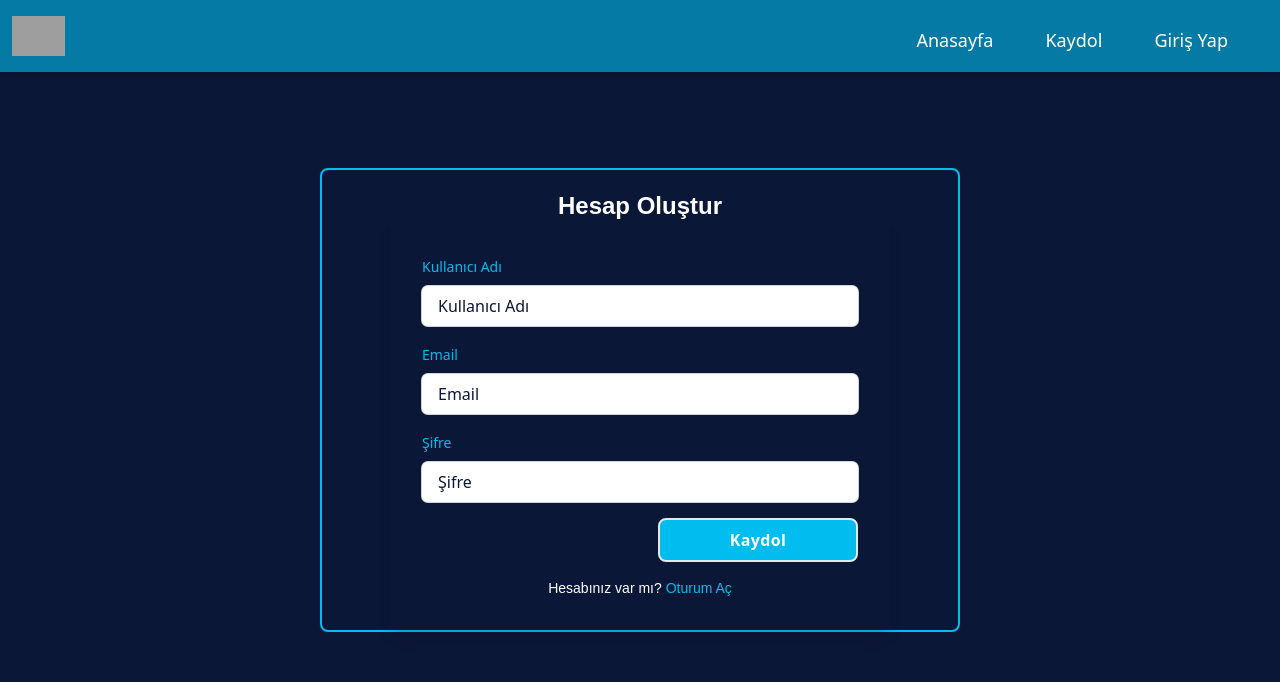
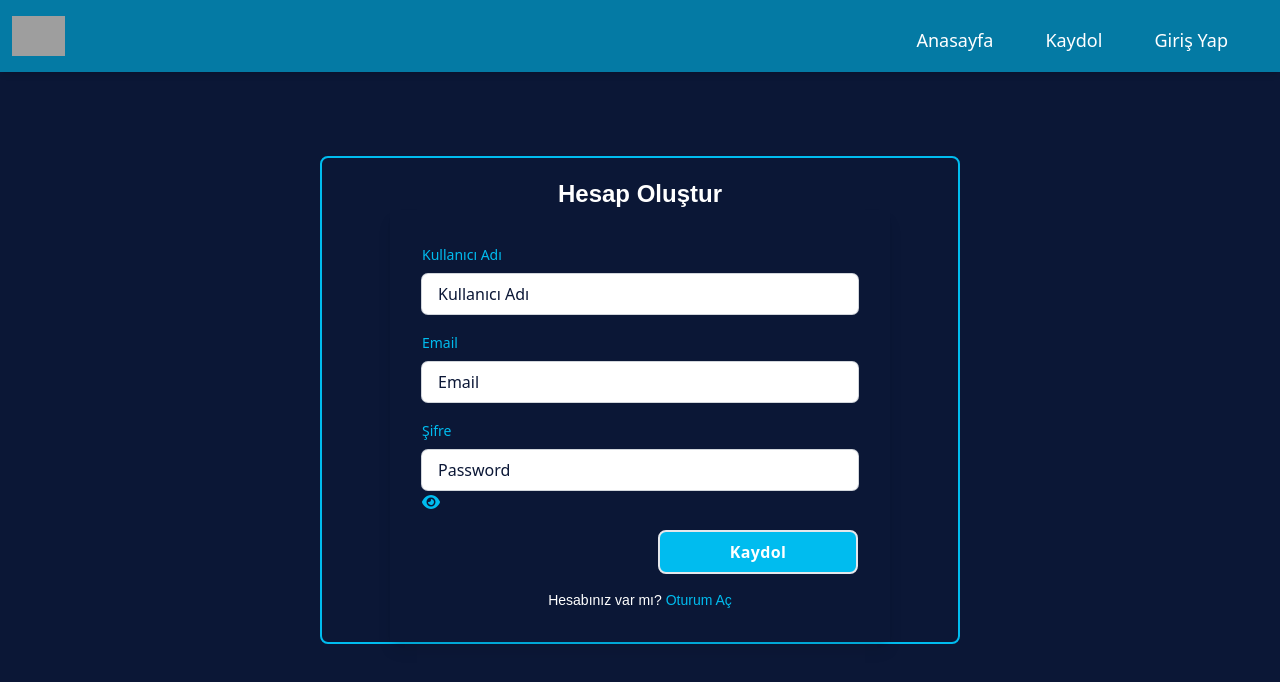
Before and after one commit to netcad3d/ReactVtkMaster, a React (Vite) app in the folder frontend/react-vtk/: page /signup in a window 1280 px wide. Shown: the top 682 px of the page. Built offline with nearby package versions, Linux system fonts and the light colour scheme; grey boxes are pictures that could not be loaded.

Commit message:
passw toggle added

```diff
--- a/frontend/react-vtk/package.json
+++ b/frontend/react-vtk/package.json
@@ -9,6 +9,8 @@
     "preview": "vite preview"
   },
   "dependencies": {
+    "@fortawesome/free-solid-svg-icons": "^6.1.2",
+    "@fortawesome/react-fontawesome": "^0.2.0",
     "@kitware/vtk.js": "^25.7.0",
     "@reduxjs/toolkit": "^1.8.4",
     "axios": "^0.27.2",
--- a/frontend/react-vtk/src/components/Signup.jsx
+++ b/frontend/react-vtk/src/components/Signup.jsx
@@ -6,14 +6,23 @@ import { useDispatch, useSelector } from "react-redux";
 import styles from "../Styling/verify.module.css";
 import { registerUser } from "../slices/authSlice";
 
+import axios from "axios";
 import Swal from "sweetalert2";
-import axios from "axios";
+import { FontAwesomeIcon } from "@fortawesome/react-fontawesome"
+import { faEye } from "@fortawesome/free-solid-svg-icons";
+const eye = <FontAwesomeIcon icon={faEye} />;
+
 
 const Signup = () => {
   const dispatch = useDispatch();
   const auth = useSelector((state) => state.auth);
   const [msg, setMsg] = useState("");
   const [error, setError] = useState("");
+  const [passwordShown, setPasswordShown] = useState(false);
+
+  const togglePasswordVisiblity = () => {
+    setPasswordShown(passwordShown ? false : true);
+  };
 
   const [user, setUser] = useState({
     username: "",
@@ -94,17 +103,21 @@ const Signup = () => {
                 onChange={(e) => setUser({ ...user, email: e.target.value })}
               />
             </div>
-            <div>
+			<div className="pass-wrapper">
 			<label htmlFor="password" className="text-sm">
                 Şifre
               </label>
+        	{""}
         	<input
+			className="ring-1 ring-gray-300 w-full rounded-md mt-2 px-4 py-2 outline-none focus:ring-2 focus:text-primary focus:ring-white focus:bg-secondary placeholder:text-primary"
+          	placeholder="Password"
 			id="password"
-                type="password"
-                placeholder="Şifre"
-                className="ring-1 ring-gray-300 w-full rounded-md mt-2 px-4 py-2 outline-none focus:ring-2 focus:text-primary focus:ring-white focus:bg-secondary placeholder:text-primary"
+         	 name="password"
 			onChange={(e) => setUser({ ...user, password: e.target.value })}
+          	type={passwordShown ? "text" : "password"}
+          	required
         />
+        <i onClick={togglePasswordVisiblity}>{eye}</i>{" "}
       </div>
             <div className="flex justify-end">
               <button className="btn-secondary text-sm w-full ss:w-[200px] md:text-base p-2">
```
Also changed, not shown: 1 other file (tests, documents, lock files or other folders). Lines whose indentation alone changed are shown as unchanged.
